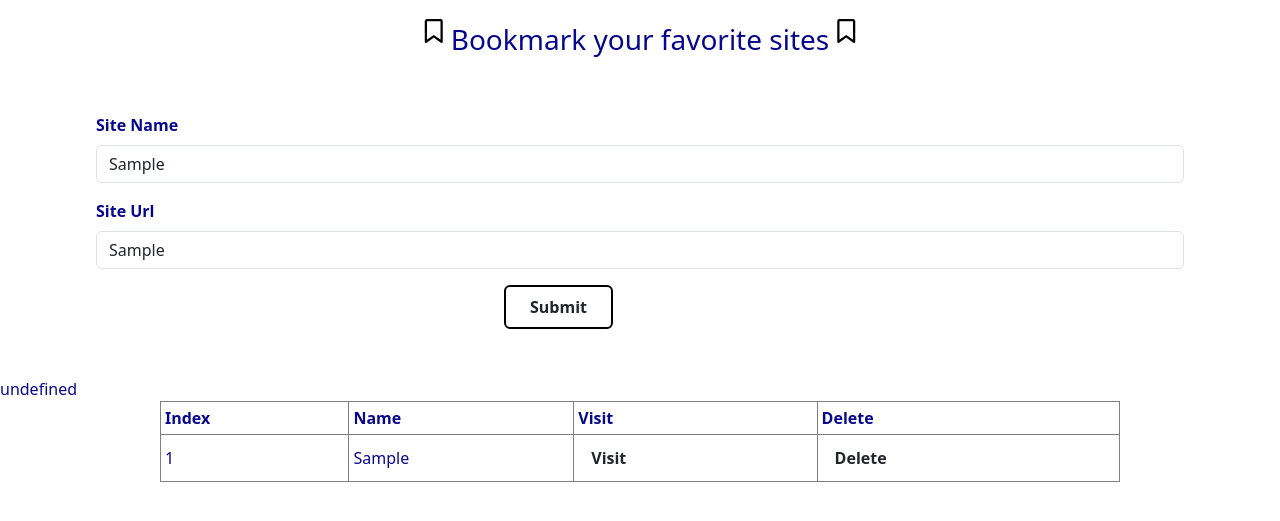
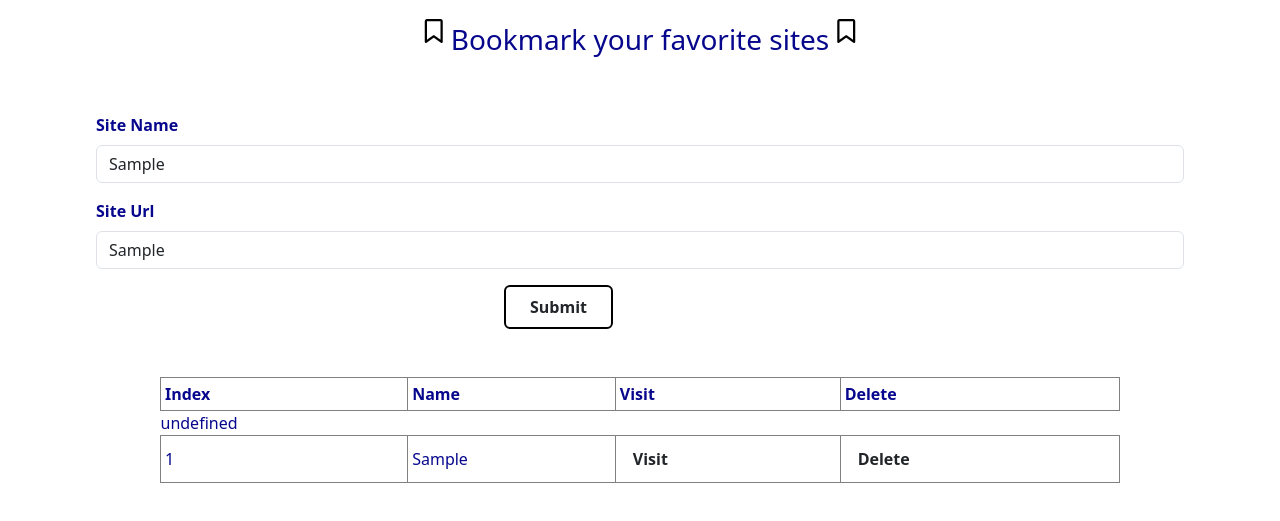
Before and after one commit to Abrar-Hosny/Book-Marker, a plain HTML site: page index.html in a window 1280 px wide. Both pictures are taken after typing "Sample", "Sample" into the empty fields and a click on the button "Submit". Shown: the part 121-642 px from the top of the page. Drawn offline with Linux system fonts and the light colour scheme.

Commit message:
add to body of the table the new row addeded

```diff
--- a/JS/index.js
+++ b/JS/index.js
@@ -1,6 +1,6 @@
 var bookName = document.getElementById("bookname");
 var bookLink = document.getElementById("Link");
-var displaySec = document.getElementById("displaySection");
+var displaybody = document.getElementById("displaybody");
 
 var bookList=[];
 
@@ -17,25 +17,15 @@ display();
 function display(){
   var cartona;
   for(var i =0 ; i<bookList.length ; i++){
-cartona+=` <table class="table-bordered table-sm position-relative m-auto w-75">
-        <thead>
-          <th>Index</th>
-          <th>Name</th>
-          <th>Visit</th>
-          <th>Delete</th>
-        </thead>
-        <tbody>
-          <tr>
+cartona+=`<tr>
           <td>${i+1}</td>
           <td>${bookList[i].name}</td>
           <td><a class="btn  fw-bold ">Visit</a></td>
           <td><a  class="btn  fw-bold ">Delete</a></td>
-
           </tr>
-        </tbody>
-      </table>`
+       `
   }
 
-displaySec.innerHTML=cartona ;
+displaybody.innerHTML=cartona ;
 
 }
--- a/index.html
+++ b/index.html
@@ -38,8 +38,17 @@
       </div>
     </section>
 
-    <section id="displaySection">
-
+    <section >
+      <table class="table-bordered table-sm position-relative m-auto w-75">
+        <thead>
+          <th>Index</th>
+          <th>Name</th>
+          <th>Visit</th>
+          <th>Delete</th>
+        </thead>
+        <tbody id="displaybody">
+        </tbody>
+      </table>
     </section>
     <script src="JS/bootstrap.min.js"></script>
     <script src="JS/index.js"></script>
```
